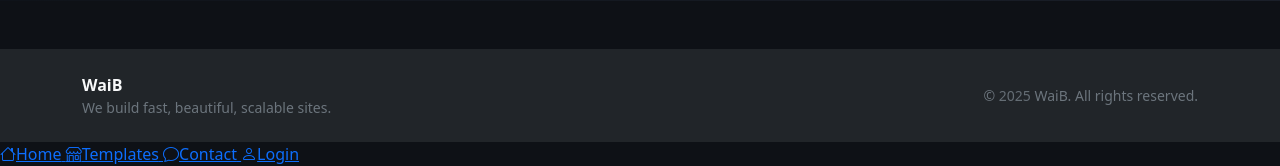
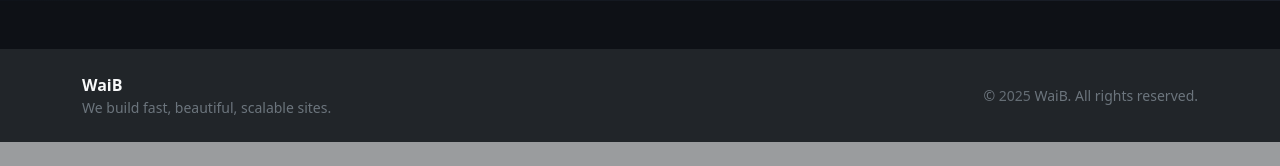
Before and after one commit to Mfaj-cod/WAIB, a Flask app: page / in a window 1280 px wide. Shown: the part 1647-1813 px from the top of the page. After the commit the page ends 1789 px from the top, so only its background shows below. Run offline with Flask 3, Linux system fonts and the light colour scheme.

Commit message:
bottom-navbar disappear on pc

```diff
--- a/static/css/styles.css
+++ b/static/css/styles.css
@@ -78,9 +78,17 @@ section.py-5 .fw-semibold {
   color: #f8f9fa;
 }
 
+/* Hide on desktop/laptop */
+.bottom-nav {
+  display: none;
+}
 
 /* Show only on screens up to 768px (tablet & mobile) */
 @media (max-width: 768px) {
+  .bottom-nav{
+    display: flex;
+  }
+
   .nav {
     position: absolute;
     top: 100%;
```
